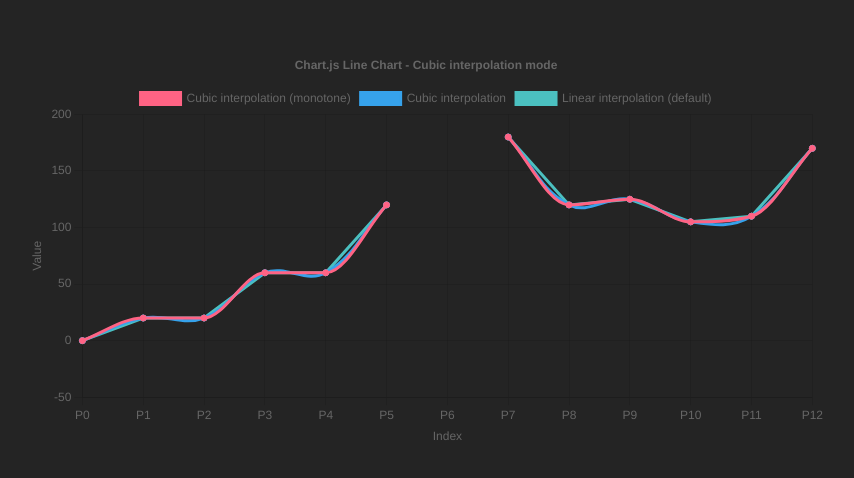
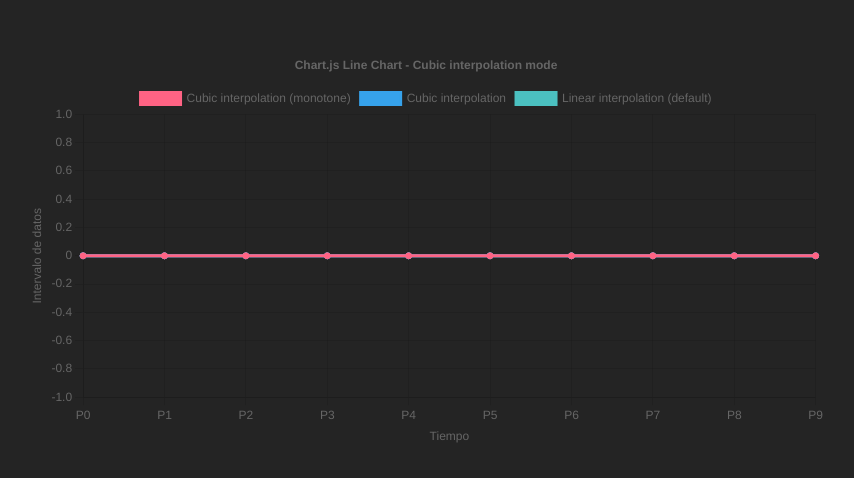
Before and after one commit to JuanDVejarano/AnalisisAlgoritmosOrdenamiento, a React (Vite) app: page / in a window 1280 px wide. Shown: the part 152-630 px from the top of the page, without its empty margins (214-1068 px from the left). Built offline with nearby package versions, Linux system fonts and the light colour scheme.

Commit message:
Grafica de algoritmo

```diff
--- a/src/App.tsx
+++ b/src/App.tsx
@@ -1,124 +1,27 @@
-import { Chart } from "react-chartjs-2";
-import {
-    Chart as ChartJS,
-    CategoryScale,
-    LinearScale,
-    PointElement,
-    LineElement,
-    Title,
-    Tooltip,
-    Legend,
-} from "chart.js";
-import type { ChartConfiguration } from "chart.js";
-
-ChartJS.register(
-    CategoryScale,
-    LinearScale,
-    PointElement,
-    LineElement,
-    Title,
-    Tooltip,
-    Legend
-);
-
-// Colores sustituyendo Utils.CHART_COLORS
-const CHART_COLORS = {
-    red: "rgb(255, 99, 132)",
-    blue: "rgb(54, 162, 235)",
-    green: "rgb(75, 192, 192)",
-};
-
-// Datos "quemados"
-const rawDatapoints = [
-    0,
-    20,
-    20,
-    60,
-    60,
-    120,
-    NaN,
-    180,
-    120,
-    125,
-    105,
-    110,
-    170,
-];
-// reemplazar NaN por null para que Chart.js deje hueco
-const datapoints = rawDatapoints.map((v) => (Number.isNaN(v) ? null : v));
-
-// generar labels con la misma longitud que datapoints
-const labels = datapoints.map((_, i) => `P${i}`);
-
-const dataChart = {
-    labels,
-    datasets: [
-        {
-            label: "Cubic interpolation (monotone)",
-            data: datapoints,
-            borderColor: CHART_COLORS.red,
-            backgroundColor: CHART_COLORS.red,
-            fill: false,
-            cubicInterpolationMode: "monotone" as const,
-            tension: 0.4,
-        },
-        {
-            label: "Cubic interpolation",
-            data: datapoints,
-            borderColor: CHART_COLORS.blue,
-            backgroundColor: CHART_COLORS.blue,
-            fill: false,
-            tension: 0.4,
-        },
-        {
-            label: "Linear interpolation (default)",
-            data: datapoints,
-            borderColor: CHART_COLORS.green,
-            backgroundColor: CHART_COLORS.green,
-            fill: false,
-        },
-    ],
-};
-
-const config: ChartConfiguration<"line", (number | null)[], unknown> = {
-    type: "line",
-    data: dataChart,
-    options: {
-        responsive: true,
-        plugins: {
-            title: {
-                display: true,
-                text: "Chart.js Line Chart - Cubic interpolation mode",
-            },
-            legend: { position: "top" as const },
-            tooltip: { enabled: true },
-        },
-        interaction: {
-            intersect: false,
-        },
-        scales: {
-            x: {
-                display: true,
-                title: { display: true, text: "Index" },
-            },
-            y: {
-                display: true,
-                title: { display: true, text: "Value" },
-                suggestedMin: -10,
-                suggestedMax: 200,
-            },
-        },
-    },
-};
-
 import "./App.scss";
+import Grafica from "./components/GraficaGeneral/GraficaGeneral";
+import { insertionSort } from "./logic/insertionSort";
+import { useState, useEffect } from "react";
+import { createAlgoritmo } from "./model/Algoritmo";
 
 function App() {
+    const sample: number[] = Array.from({ length: 10000 }, () =>
+        Math.floor(Math.random() * 10000)
+    );
+
+    let intervalo: number = 1000;
+
+    // Añade en la cabecera: import React, { useEffect, useState } from "react";
+
+    const [timesInsertionSort, setTimesInsertionSort] = useState<number[]>([]);
+
+    useEffect(() => {
+        setTimesInsertionSort(insertionSort([...sample], intervalo));
+    }, []); // ejecuta una vez al montar
+
     return (
         <>
-            <div style={{ width: 800, height: 400 }}>
-                <Chart {...config} />
-            </div>
+            <Grafica dataInsertionSort={timesInsertionSort} />
         </>
     );
 }
--- /dev/null
+++ b/src/components/GraficaGeneral/GraficaGeneral.scss
@@ -0,0 +1,4 @@
+.boxGraph{
+    width: 800px;
+    height: 400px;
+}
--- /dev/null
+++ b/src/components/GraficaGeneral/GraficaGeneral.tsx
@@ -0,0 +1,134 @@
+import { Chart } from "react-chartjs-2";
+import "./GraficaGeneral.scss";
+import {
+    Chart as ChartJS,
+    CategoryScale,
+    LinearScale,
+    PointElement,
+    LineElement,
+    Title,
+    Tooltip,
+    Legend,
+} from "chart.js";
+import type { ChartConfiguration } from "chart.js";
+
+ChartJS.register(
+    CategoryScale,
+    LinearScale,
+    PointElement,
+    LineElement,
+    Title,
+    Tooltip,
+    Legend
+);
+
+interface GraficaProps {
+    dataInsertionSort?: number[];
+}
+
+// Colores sustituyendo Utils.CHART_COLORS
+const CHART_COLORS = {
+    red: "rgb(255, 99, 132)",
+    blue: "rgb(54, 162, 235)",
+    green: "rgb(75, 192, 192)",
+};
+
+// Datos "quemados"
+const rawDatapoints = [
+    0,
+    20,
+    20,
+    60,
+    60,
+    120,
+    NaN,
+    180,
+    120,
+    125,
+    105,
+    110,
+    170,
+];
+
+// Datos "quemados"
+const rawDatapoints2 = [0, 20, 20, 60, 60, 120, 180, 120, 125, 105, 110, 170];
+
+function Grafica({ dataInsertionSort }: GraficaProps) {
+    // reemplazar NaN por null para que Chart.js deje hueco
+    const datapoints =
+        dataInsertionSort?.map((v) => (Number.isNaN(v) ? null : v)) ?? [];
+
+    console.log("datapoints:", datapoints);
+
+    // generar labels con la misma longitud que datapoints
+    const labels = datapoints.map((_, i) => `P${i}`);
+
+    const dataChart = {
+        labels,
+        datasets: [
+            {
+                label: "Cubic interpolation (monotone)",
+                data: datapoints,
+                borderColor: CHART_COLORS.red,
+                backgroundColor: CHART_COLORS.red,
+                fill: false,
+                cubicInterpolationMode: "monotone" as const,
+                tension: 0.4,
+            },
+            {
+                label: "Cubic interpolation",
+                data: datapoints,
+                borderColor: CHART_COLORS.blue,
+                backgroundColor: CHART_COLORS.blue,
+                fill: false,
+                tension: 0.4,
+            },
+            {
+                label: "Linear interpolation (default)",
+                data: datapoints,
+                borderColor: CHART_COLORS.green,
+                backgroundColor: CHART_COLORS.green,
+                fill: false,
+            },
+        ],
+    };
+
+    const config: ChartConfiguration<"line", (number | null)[], unknown> = {
+        type: "line",
+        data: dataChart,
+        options: {
+            responsive: true,
+            plugins: {
+                title: {
+                    display: true,
+                    text: "Chart.js Line Chart - Cubic interpolation mode",
+                },
+                legend: { position: "top" as const },
+                tooltip: { enabled: true },
+            },
+            interaction: {
+                intersect: false,
+            },
+            scales: {
+                x: {
+                    display: true,
+                    title: { display: true, text: "Tiempo" },
+                },
+                y: {
+                    display: true,
+                    title: { display: true, text: "Intervalo de datos" },
+                    suggestedMin: 0,
+                    //suggestedMax: 200,
+                },
+            },
+        },
+    };
+
+    return (
+        <div className="boxGraph">
+            <Chart {...config} />
+        </div>
+    );
+}
+
+export default Grafica;
--- /dev/null
+++ b/src/logic/insertionSort.ts
@@ -0,0 +1,34 @@
+// Algoritmo de insertio sort (tiempo que tarde en organizar)
+export function insertionSort(
+    arr: number[],
+    intervaloTomaDeTiempo: number
+): number[] {
+    const n = arr.length;
+    const arrayTimes: number[] = [];
+    // tomar el tiempo de inicio
+    const startTime = performance.now();
+    for (let i = 1; i < n; i++) {
+        const key = arr[i];
+        let j = i - 1;
+        while (j >= 0 && arr[j] > key) {
+            arr[j + 1] = arr[j];
+            j = j - 1;
+        }
+        arr[j + 1] = key;
+
+        // tomar el tiempo de fin
+        if (
+            intervaloTomaDeTiempo <= 0 ||
+            i % intervaloTomaDeTiempo === 0 ||
+            i === n - 1
+        ) {
+            const endTime = performance.now();
+            arrayTimes.push(endTime - startTime);
+            continue;
+        }
+    }
+    return arrayTimes;
+    // return arr
+}
+
+export default insertionSort;
--- /dev/null
+++ b/src/model/Algoritmo.tsx
@@ -0,0 +1,23 @@
+export interface Algoritmo {
+    nombreAlgoritmo: string;
+    arregloInicial: number[];
+    arregloOrdenado: number[];
+    arregloDeTeimpos: number[]; // según solicitado (nota: "Teimpos" contiene un posible error ortográfico)
+}
+
+export const createAlgoritmo = (
+    nombreAlgoritmo: string,
+    arregloInicial: number[],
+    arregloOrdenado?: number[],
+    arregloDeTeimpos?: number[]
+): Algoritmo => ({
+    nombreAlgoritmo,
+    arregloInicial: [...arregloInicial],
+    arregloOrdenado: arregloOrdenado
+        ? [...arregloOrdenado]
+        : [...arregloInicial].sort((a, b) => a - b),
+    arregloDeTeimpos: arregloDeTeimpos ?? [],
+});
+
+//ejemplo de uso
+// const miAlgoritmo = createAlgoritmo("Insertion Sort", [5, 3, 8, 1], [1, 3, 5, 8], [10, 20, 30]);
```
